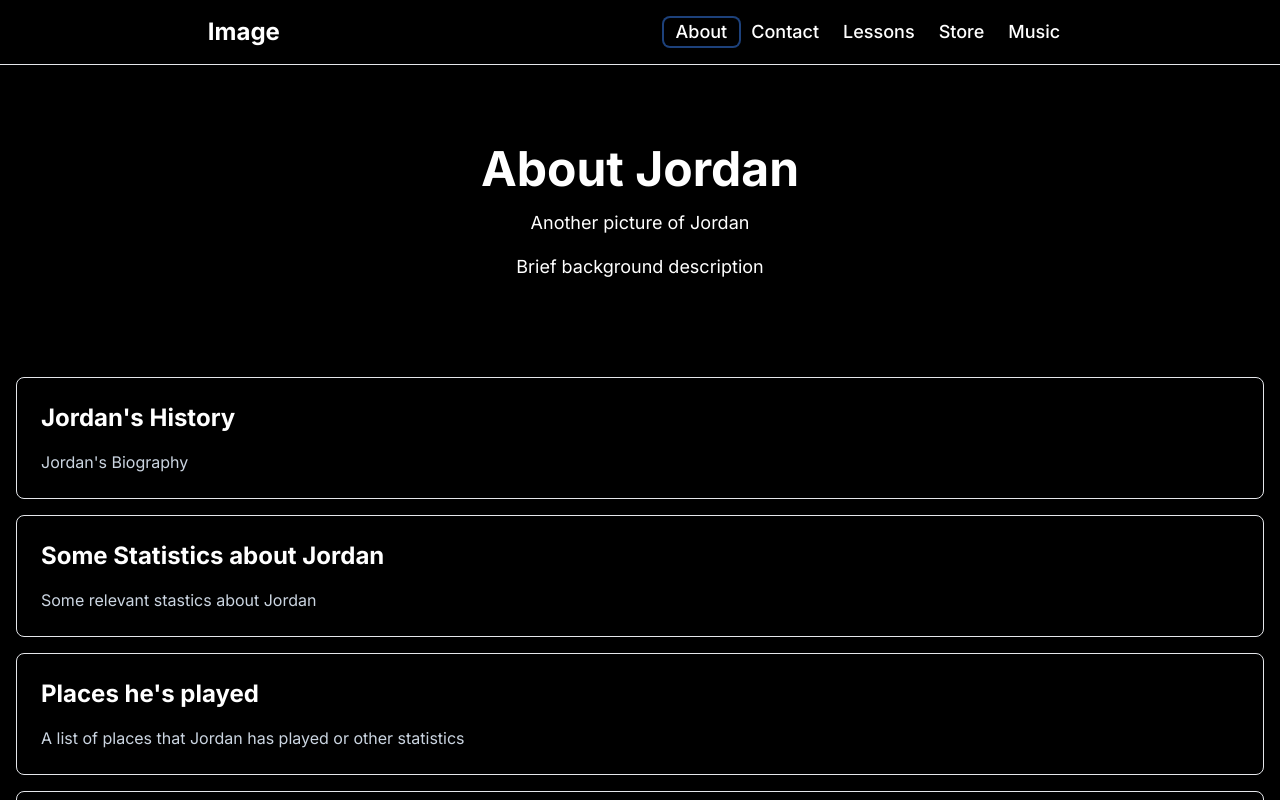
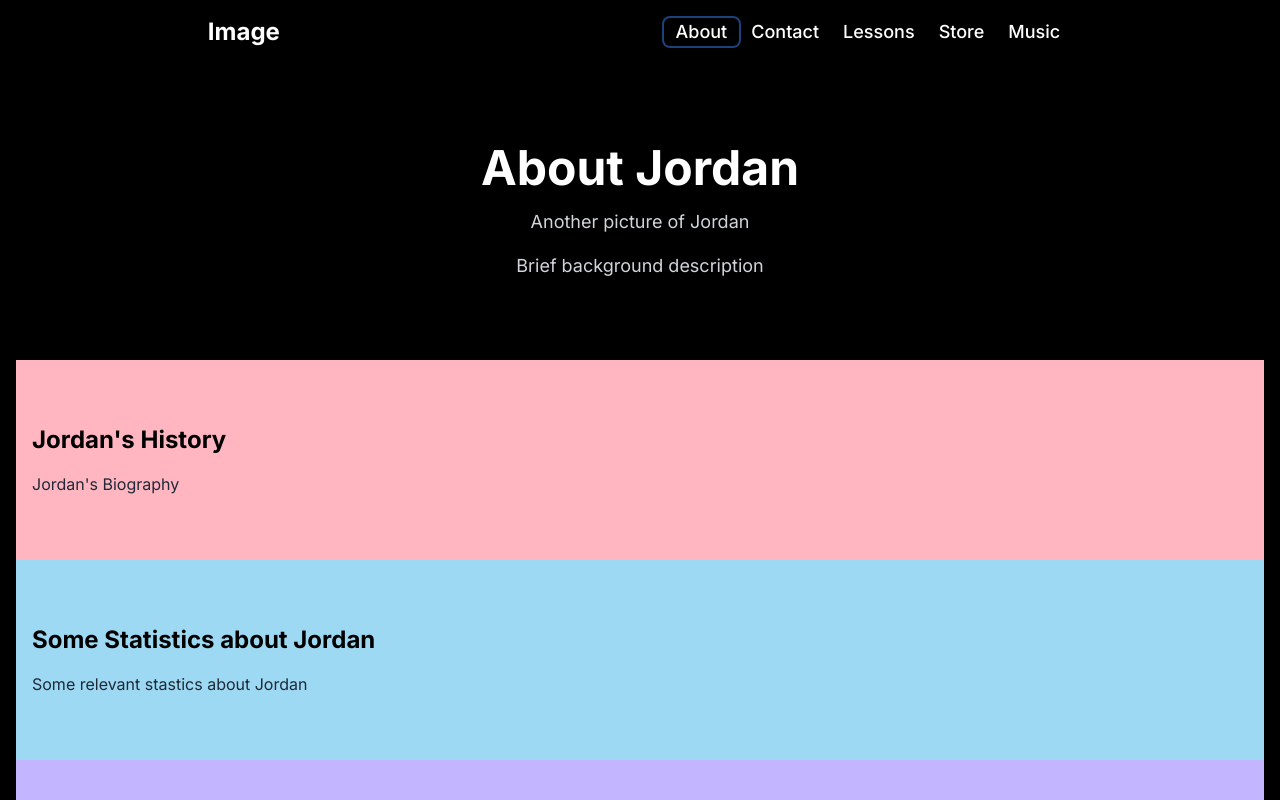
Before and after one commit to chiltom/jordanparks-site, a Next.js app: page /about in a window 1280 px wide. Built offline with nearby package versions, Linux system fonts and the light colour scheme.

Commit message:
update: updated styles for about page

```diff
--- a/app/ui/about/AboutCTA.tsx
+++ b/app/ui/about/AboutCTA.tsx
@@ -2,10 +2,10 @@ import { ReactElement } from "react";
 
 const AboutCTA: React.FC = (): ReactElement => {
   return (
-    <section className="bg-cardBackground border border-accentLight rounded-lg p-6 my-4 text-center shadow-neon">
-      <h2 className="text-accent text-2xl font-bold">Take the Next Step</h2>
-      <p className="mt-4 text-textSecondary">Explore Jordan&apos;s music and support the artist</p>
-      <button className="bg-neonBlue text-buttonText mt-4 px-6 py-2 rounded hover:bg-neonPink focus:outline-none focus:ring-2 focus:ring-offset-2 focus:ring-accent">
+    <section className="section">
+      <h2 className="text-black text-2xl font-bold">Take the Next Step</h2>
+      <p className="mt-4 text-gray-800">Explore Jordan&apos;s music and support the artist</p>
+      <button className="bg-lightBlue text-white mt-4 px-6 py-2 rounded hover:bg-lightPink focus:outline-none focus:ring-2 focus:ring-offset-2 focus:ring-lightBlue shadow-lg">
         Discover the Music
       </button>
     </section>
--- a/app/ui/about/AboutHeader.tsx
+++ b/app/ui/about/AboutHeader.tsx
@@ -2,10 +2,10 @@ import { ReactElement } from "react";
 
 const AboutHeader: React.FC = (): ReactElement => {
   return (
-    <header className="bg-accent text-buttonText text-center rounded-b-lg py-20 px-4 shadow-neonPink mx-2">
-      <h1 className="text-5xl font-bold">About Jordan</h1>
-      <p className="mt-4 text-lg">Another picture of Jordan</p>
-      <p className="mt-4 text-lg">Brief background description</p>
+    <header className="text-center py-20 px-4 shadow-lg">
+      <h1 className="text-5xl font-bold text-white">About Jordan</h1>
+      <p className="mt-4 text-lg text-gray-300">Another picture of Jordan</p>
+      <p className="mt-4 text-lg text-gray-300">Brief background description</p>
     </header>
   );
 };
--- a/app/ui/about/AutoBiography.tsx
+++ b/app/ui/about/AutoBiography.tsx
@@ -2,9 +2,9 @@ import { ReactElement } from "react";
 
 const Biography: React.FC = (): ReactElement => {
   return (
-    <section className="bg-cardBackground border border-accentLight rounded-lg p-6 my-4 shadow-neon">
-      <h2 className="text-accent text-2xl font-bold">Jordan&apos;s History</h2>
-      <p className="mt-4 text-textSecondary">Jordan&apos;s Biography</p>
+    <section className="section">
+      <h2 className="text-black text-2xl font-bold">Jordan&apos;s History</h2>
+      <p className="mt-4 text-gray-800">Jordan&apos;s Biography</p>
     </section>
   );
 };
--- a/app/ui/about/GallerySection.tsx
+++ b/app/ui/about/GallerySection.tsx
@@ -2,9 +2,9 @@ import { ReactElement } from "react";
 
 const GallerySection: React.FC = (): ReactElement => {
   return (
-    <section className="bg-cardBackground border border-accentLight rounded-lg p-6 my-4 shadow-neon">
-      <h2 className="text-accent text-2xl font-bold">Making the Music</h2>
-      <p className="mt-4 text-textSecondary">Action shots section</p>
+    <section className="section">
+      <h2 className="text-black text-2xl font-bold">Making the Music</h2>
+      <p className="mt-4 text-gray-800">Action shots section</p>
     </section>
   );
 };
--- a/app/ui/about/RecognitionSection.tsx
+++ b/app/ui/about/RecognitionSection.tsx
@@ -2,11 +2,11 @@ import { ReactElement } from "react";
 
 const RecognitionSection: React.FC = (): ReactElement => {
   return (
-    <section className="bg-cardBackground border border-accentLight rounded-lg p-6 my-4 shadow-neon">
-      <h2 className="text-accent text-2xl font-bold">
+    <section className="section">
+      <h2 className="text-black text-2xl font-bold">
         Places he&apos;s played
       </h2>
-      <p className="mt-4 text-textSecondary">
+      <p className="mt-4 text-gray-800">
         A list of places that Jordan has played or other statistics
       </p>
     </section>
--- a/app/ui/about/StatisticsSection.tsx
+++ b/app/ui/about/StatisticsSection.tsx
@@ -2,11 +2,11 @@ import { ReactElement } from "react";
 
 const StatisticsSection: React.FC = (): ReactElement => {
   return (
-    <section className="bg-cardBackground border border-accentLight rounded-lg p-6 my-4 shadow-neon">
-      <h2 className="text-accent text-2xl font-bold">
+    <section className="section">
+      <h2 className="text-black text-2xl font-bold">
         Some Statistics about Jordan
       </h2>
-      <p className="mt-4 text-textSecondary">Some relevant stastics about Jordan</p>
+      <p className="mt-4 text-gray-800">Some relevant stastics about Jordan</p>
     </section>
   );
 };
--- a/app/ui/about/TestimonialSection.tsx
+++ b/app/ui/about/TestimonialSection.tsx
@@ -2,9 +2,9 @@ import { ReactElement } from "react";
 
 const TestimonialSection: React.FC = (): ReactElement => {
   return (
-    <section className="bg-cardBackground border border-accentLight rounded-lg p-6 my-4 shadow-neon">
-      <h2 className="text-accent text-2xl font-bold">Testimonials</h2>
-      <p className="mt-4 text-textSecondary">Testimonials about Jordan from good sources</p>
+    <section className="section">
+      <h2 className="text-black text-2xl font-bold">Testimonials</h2>
+      <p className="mt-4 text-gray-800">Testimonials about Jordan from good sources</p>
     </section>
   );
 };
--- a/app/ui/navigation/SiteNavbar.tsx
+++ b/app/ui/navigation/SiteNavbar.tsx
@@ -4,7 +4,7 @@ import NavLinks from "./NavLinks";
 
 const Navbar = (): ReactElement => {
   return (
-    <nav className="p-4 bg-navbarBackground border-b border-secondary">
+    <nav className="p-4">
       <div className="container mx-auto flex justify-around items-center">
         <div className="text-textPrimary text-xl font-bold md:text-2xl">
           <Link href="/">Image</Link>
```
